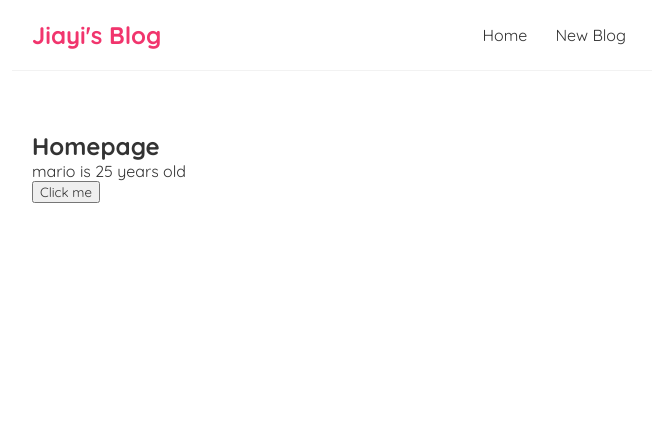
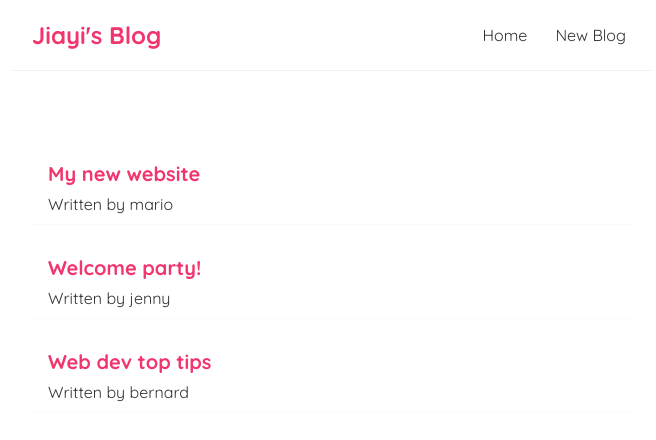
Before and after one commit to sujiayi317/jiayi-blog-react-app, a React (Create React App) app: page / in a window 1280 px wide. Shown: the top 440 px of the page, without its empty margins (308-964 px from the left). Built offline with nearby package versions, Linux system fonts and the light colour scheme.

Commit message:
Output lists

```diff
--- a/src/Home.js
+++ b/src/Home.js
@@ -1,23 +1,25 @@
 import { useState } from "react";
 
 const Home = () => {
-  // let name = "mario";
-  const [name, setName] = useState("mario");
-  const [age, setAge] = useState(25);
-
-  const handleClick = () => {
-    setName("Jenny");
-    setAge(30);
-    console.log(name);
-  };
+  const [blogs, setBlogs] = useState([
+    { title: "My new website", body: "lorem ipsum...", author: "mario", id: 1 },
+    { title: "Welcome party!", body: "lorem ipsum...", author: "jenny", id: 2 },
+    {
+      title: "Web dev top tips",
+      body: "lorem ipsum...",
+      author: "bernard",
+      id: 3,
+    },
+  ]);
 
   return (
     <div className="home">
-      <h2>Homepage</h2>
-      <p>
-        {name} is {age} years old
-      </p>
-      <button onClick={handleClick}>Click me</button>
+      {blogs.map((blog) => (
+        <div className="blog-preview" key={blog.id}>
+          <h2>{blog.title}</h2>
+          <p>Written by {blog.author}</p>
+        </div>
+      ))}
     </div>
   );
 };
--- a/src/index.css
+++ b/src/index.css
@@ -10,7 +10,7 @@
   padding: 20px;
   display: flex;
   align-items: center;
-  justify-content: flex-start;
+  /* justify-content: flex-start; */
   flex-direction: row;
   max-width: 600px;
   margin: 0 auto;
@@ -35,3 +35,18 @@
   margin: 40px auto;
   padding: 20px;
 }
+
+/* blog previews / list */
+.blog-preview {
+  padding: 10px 16px;
+  margin: 20px 0;
+  border-bottom: 1px solid #fafafa;
+}
+.blog-preview:hover {
+  box-shadow: 1px 3px 5px rgba(0,0,0,0.1);
+}
+.blog-preview h2 {
+  font-size: 20px;
+  color: #f1356d;
+  margin-bottom: 8px;
+}
```
